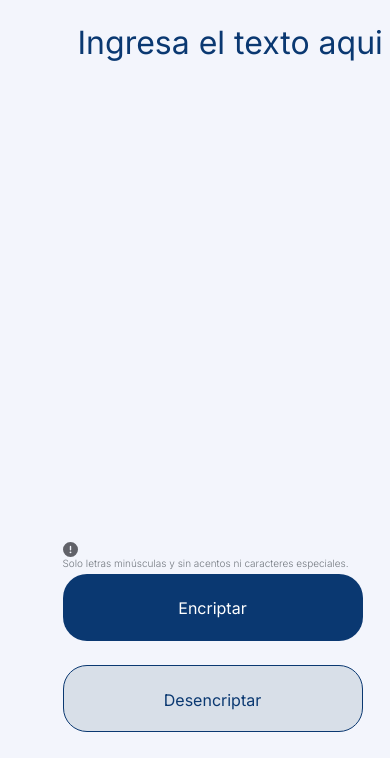
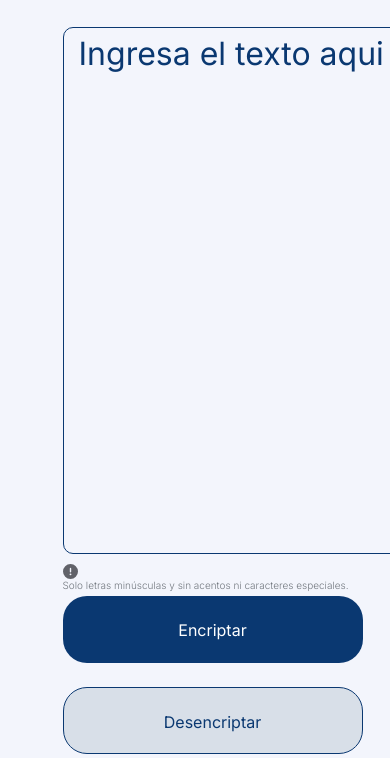
Before and after one commit to fabaaag/encriptador-de-texto, a plain HTML site: page index.html in a window 390 px wide. Shown: the part 86-844 px from the top of the page. Drawn offline with Linux system fonts and the light colour scheme.

Commit message:
correcion

```diff
--- a/styles/styles.css
+++ b/styles/styles.css
@@ -214,8 +214,11 @@ body{
         margin-left: 25%;
     }
     .main .container-encriptador-texto .input-text{
-        padding-top: 15px;
-
+        padding-top: 25px;
+        width: 400px;
+        border: 1px solid;
+        border-radius: 10px;
+        margin-bottom: 10px;
     }
     .main .container-encriptador-texto .warning{
         margin-bottom: 5px;
```
